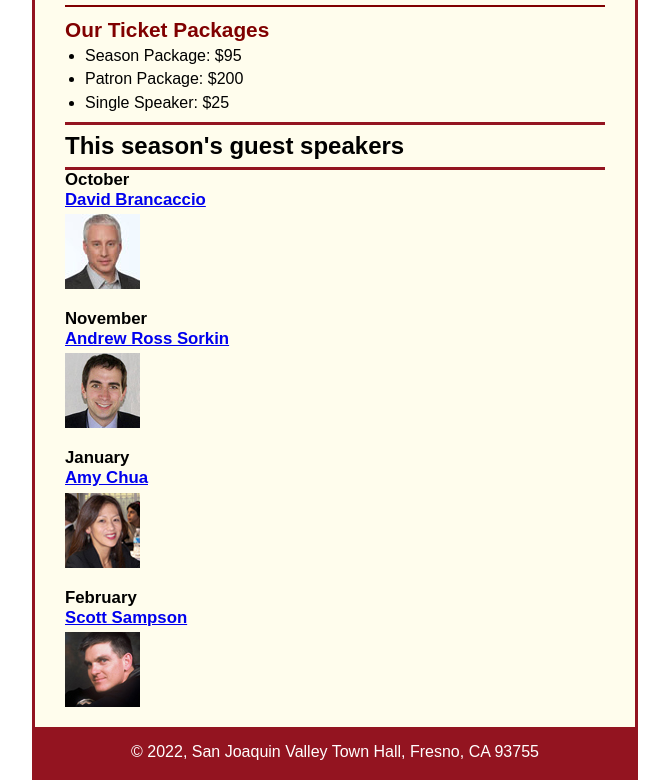
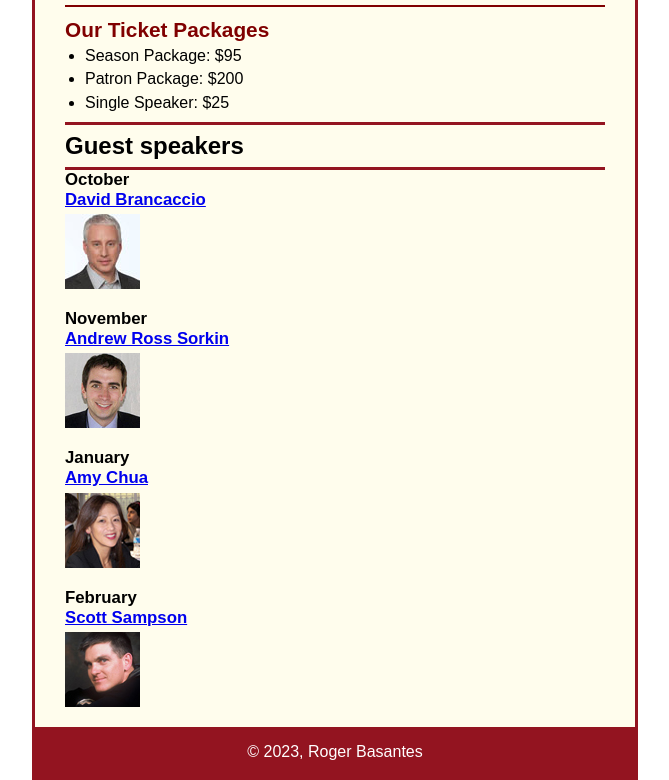
Before and after one commit to rogb1/A08, a plain HTML site: page c6_index.html in a window 1280 px wide. Shown: the part 800-1580 px from the top of the page, without its empty margins (305-974 px from the left). Drawn offline with Linux system fonts and the light colour scheme.

Commit message:
index.html

```diff
--- a/c6_index.html
+++ b/c6_index.html
@@ -46,7 +46,7 @@
 		</section>
 
 		<aside>
-			<h1>This season's guest speakers</h1>
+			<h1>Guest speakers</h1>
 			<h3>October<br><a href="speakers/brancaccio.html">David Brancaccio</a></h3>
 			<img src="images/brancaccio75.jpg" alt="David Brancaccio photo">
 			<h3>November<br><a href="speakers/sorkin.html">Andrew Ross Sorkin</a></h3>
@@ -58,7 +58,7 @@
 		</aside>
 	</main>
 	<footer>
-		<p>&copy; 2022, San Joaquin Valley Town Hall, Fresno, CA 93755</p>
+		<p>&copy; 2023, Roger Basantes</p>
 	</footer>
 </body>
 </html>
```
